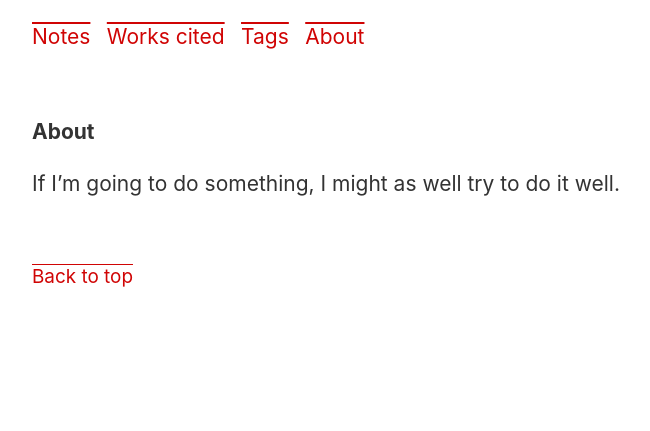
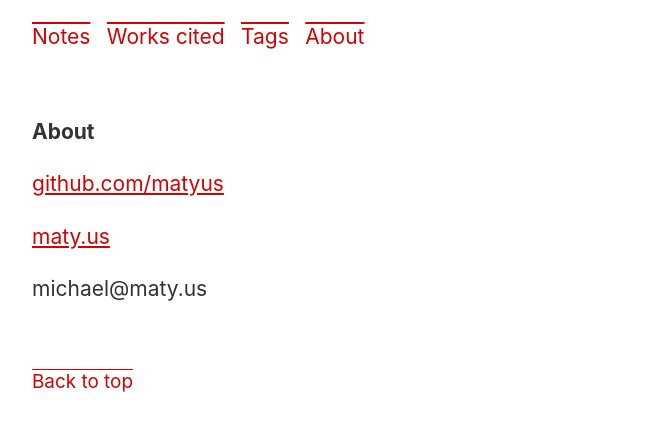
Before and after one commit to matyus/matyus.github.com, a Jekyll site: the page built from about.md, in a window 1280 px wide. Shown: the top 431 px of the page, without its empty margins (208-858 px from the left). Built offline with Jekyll 4.4.1, drawn with Linux system fonts in a browser that asks for light colours; our own code applies the rules of GitHub Pages for plain Markdown files.

Commit message:
update about

```diff
--- a/about.md
+++ b/about.md
@@ -4,4 +4,8 @@ layout: default
 
 # About
 
-If I'm going to do something, I might as well try to do it well.
+[github.com/matyus](https://github.com/matyus)
+
+[maty.us](https://maty.us)
+
+michael@maty.us
```
